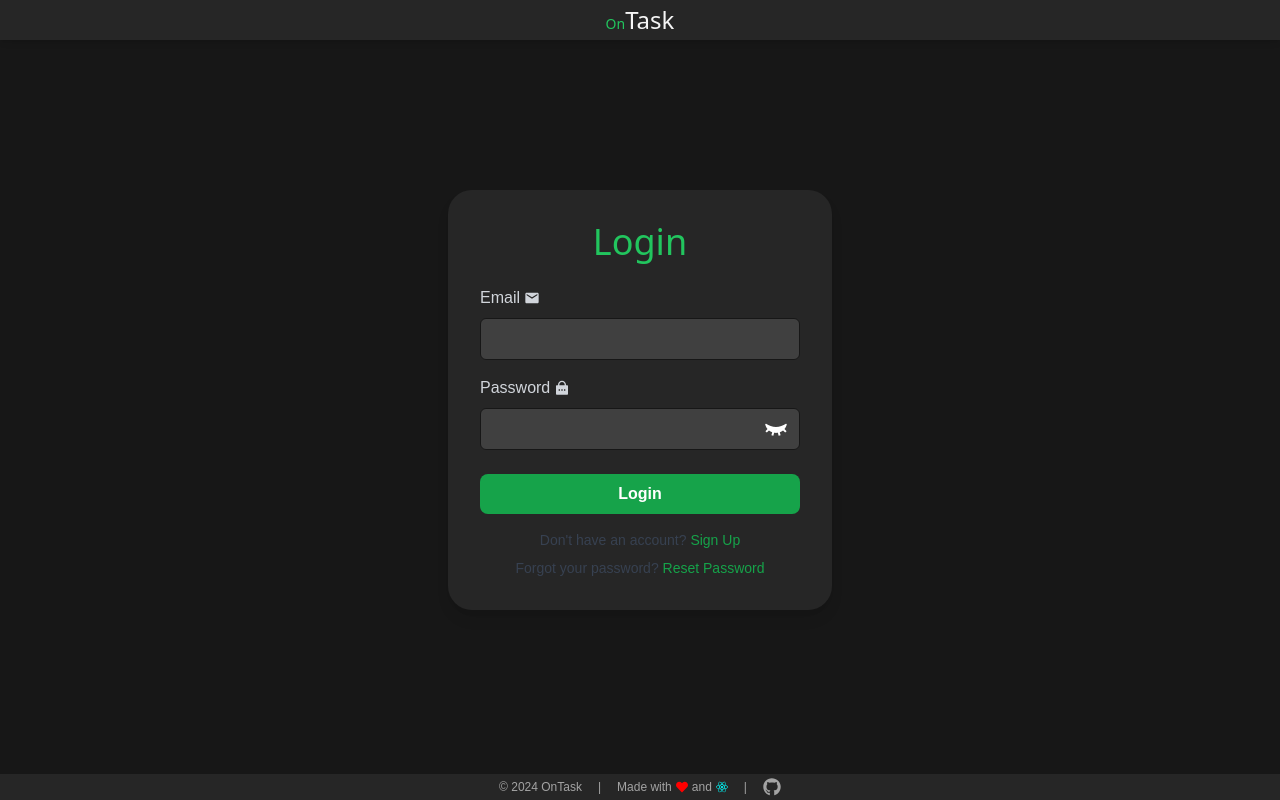
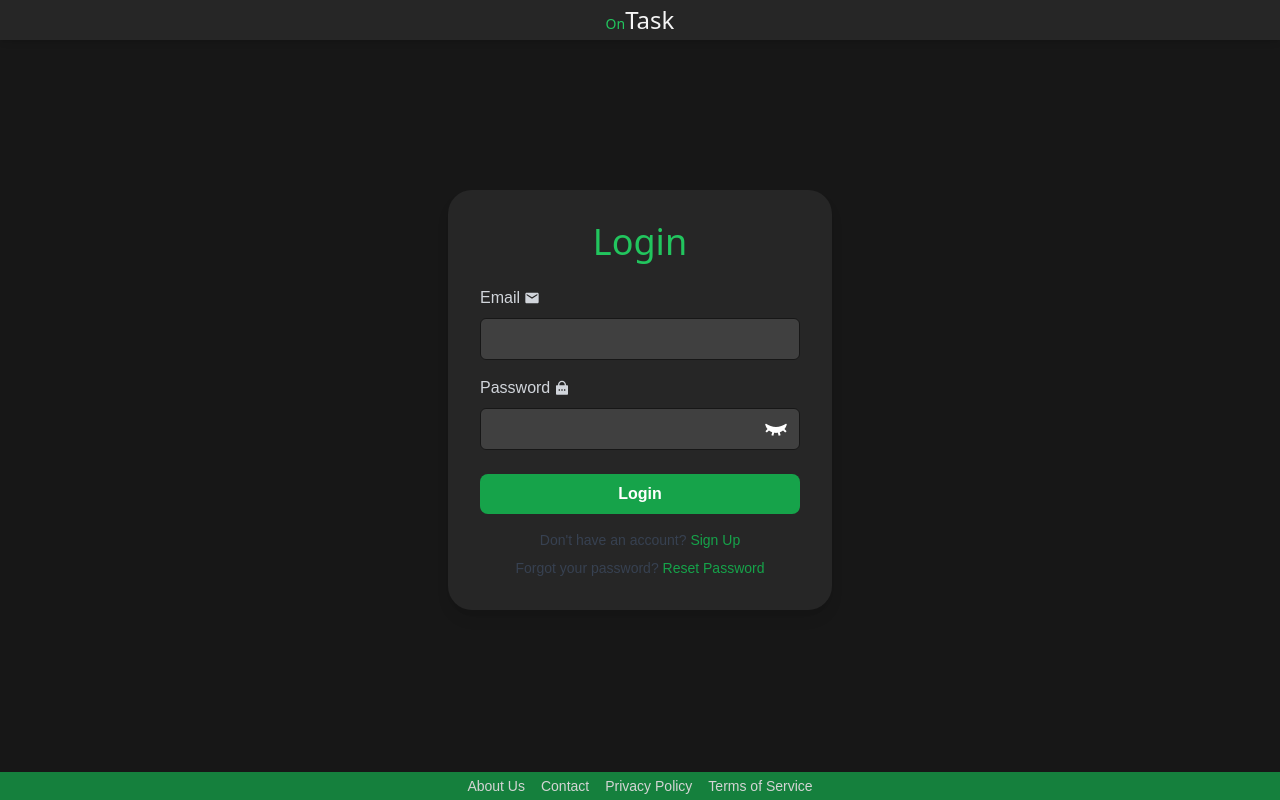
Before and after one commit to AslanReza/DoTask, a React (Create React App) app: page /login in a window 1280 px wide. Built offline with nearby package versions, Linux system fonts and the light colour scheme; no server answers.

Commit message:
Change Footer Component and Add Links

```diff
--- a/src/components/Footer.jsx
+++ b/src/components/Footer.jsx
@@ -1,26 +1,35 @@
 import React from 'react'
 import { Link } from 'react-router-dom'
-import { FaHeart } from 'react-icons/fa'
-import { FaReact } from 'react-icons/fa'
-import { FaGithub } from 'react-icons/fa'
 
 const Footer = () => {
   return (
-    <footer className="bg-neutral-800 fixed bottom-0 w-full text-xs p-1">
-      <div className="flex justify-center px-2 items-center text-neutral-400">
-        <p>© 2024 OnTask</p>
-        <p className="px-4">|</p>
-        <p className="flex items-center gap-1 hover:text-white">
-          Made with <FaHeart color="red" /> and <FaReact color="cyan" />
-        </p>
-        <p className="px-4">|</p>
-        <div className="flex items-center">
+    <footer className="bg-green-700 text-neutral-300 p-0 fixed bottom-0 w-full">
+      <div className="container mx-auto flex justify-center  items-center text-xs">
+        {/* Center Section (Links) */}
+        <div className="flex justify-center gap-4 p-1 sm:mb-0">
           <Link
-            className="text-lg rounded-full"
-            target="_blank"
-            to={'https://github.com/AslanReza?tab=following'}
+            to="/about"
+            className="hover:text-green-950 transition-colors text-sm"
           >
-            <FaGithub />
+            About Us
+          </Link>
+          <Link
+            to="/contact"
+            className="hover:text-green-950 transition-colors text-sm"
+          >
+            Contact
+          </Link>
+          <Link
+            to="/privacy"
+            className="hover:text-green-950 transition-colors text-sm"
+          >
+            Privacy Policy
+          </Link>
+          <Link
+            to="/terms"
+            className="hover:text-green-950 transition-colors text-sm"
+          >
+            Terms of Service
           </Link>
         </div>
       </div>
```
